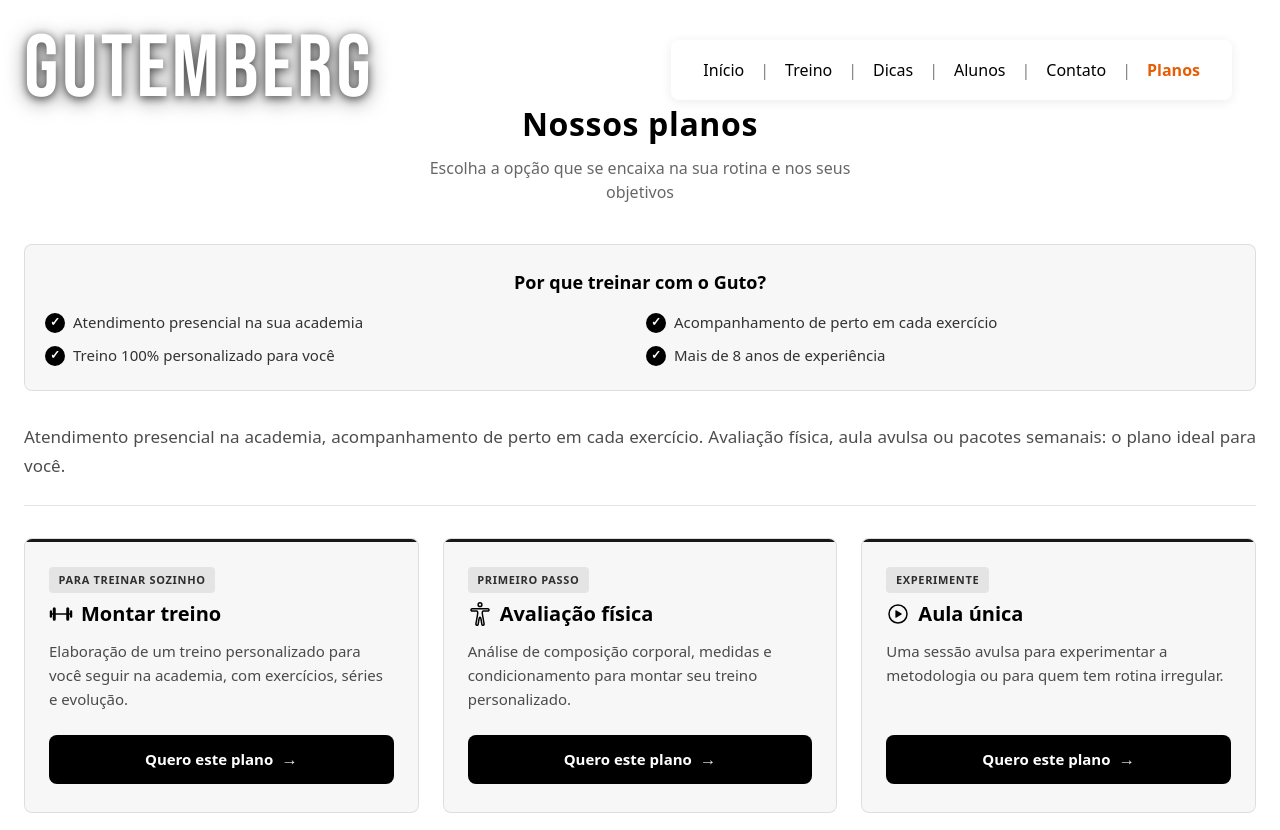
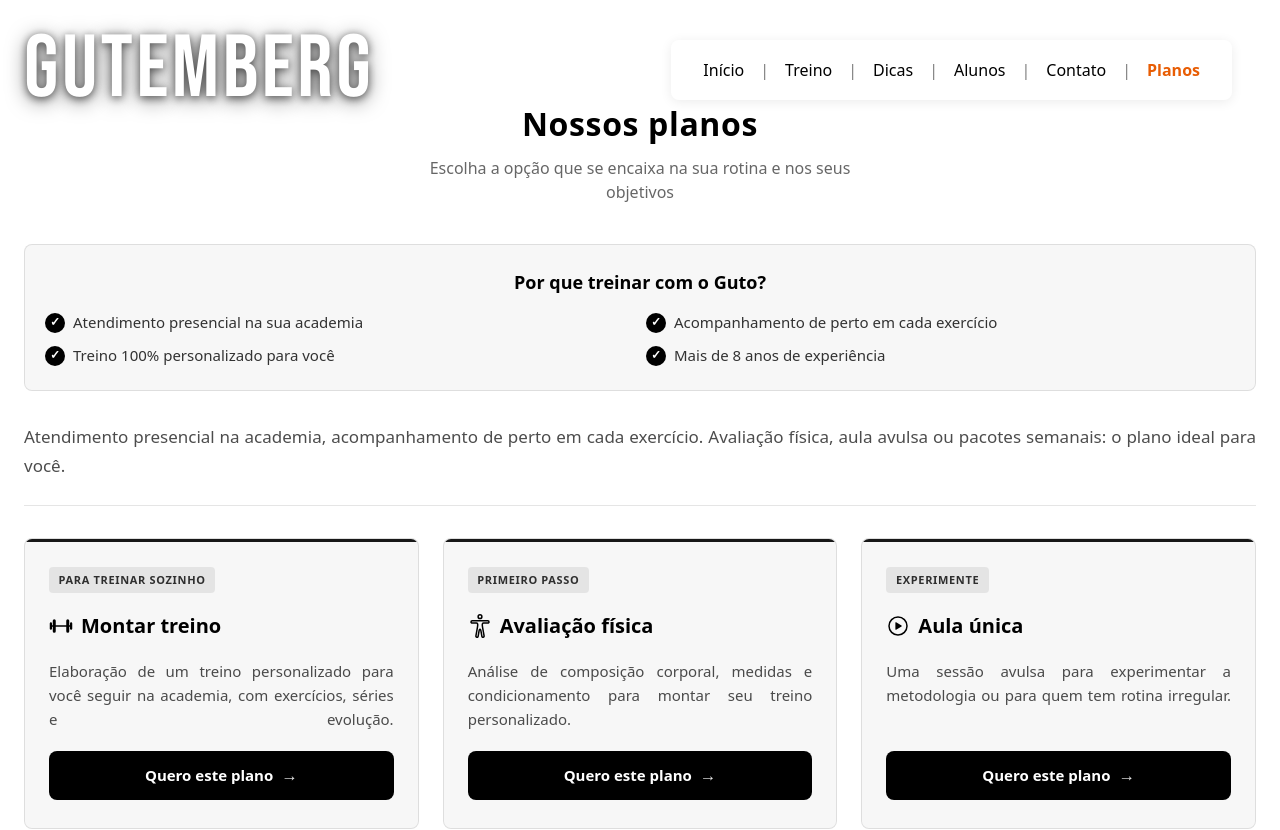
Before and after one commit to DevLucasFontoura/LP_Guto_Personal, a Next.js app: page /planos in a window 1280 px wide. Shown: the top 830 px of the page. Built offline with nearby package versions, Linux system fonts and the light colour scheme; no server answers.

Commit message:
arrumando a margem e o espacamento dos cards de planos

```diff
--- a/src/app/(public)/planos/planos.module.css
+++ b/src/app/(public)/planos/planos.module.css
@@ -125,6 +125,7 @@
   position: relative;
   display: flex;
   flex-direction: column;
+  gap: 1.25rem;
   padding: 1.75rem 1.5rem;
   background: rgba(0, 0, 0, 0.03);
   border-radius: 0.5rem;
@@ -160,14 +161,12 @@
   padding: 0.3rem 0.6rem;
   background: rgba(0, 0, 0, 0.08);
   border-radius: 0.25rem;
-  margin-bottom: 0.5rem;
 }
 
 .cardTitleRow {
   display: flex;
   align-items: center;
   gap: 0.5rem;
-  margin-bottom: 0.75rem;
 }
 
 .cardTitleIcon {
@@ -189,8 +188,10 @@
   font-size: 0.9375rem;
   line-height: 1.6;
   color: rgba(0, 0, 0, 0.7);
-  margin: 0 0 1.5rem;
+  margin: 0;
   flex: 1;
+  text-align: justify;
+  text-align-last: justify;
 }
 
 .cardCta {
--- a/src/app/(public)/treino/treino.module.css
+++ b/src/app/(public)/treino/treino.module.css
@@ -129,6 +129,8 @@
   color: rgba(0, 0, 0, 0.7);
   margin: 0;
   flex: 1;
+  text-align: justify;
+  text-align-last: justify;
 }
 
 .cardCta {
```
